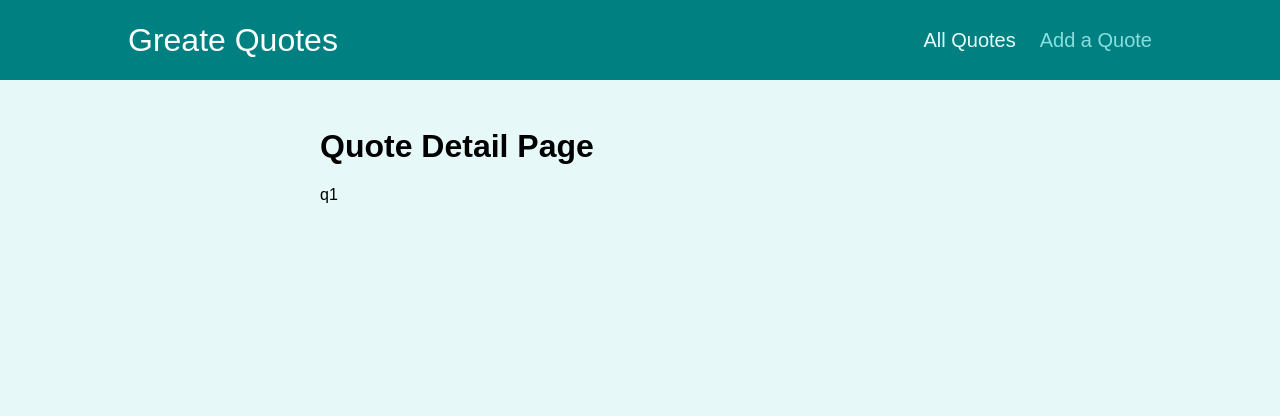
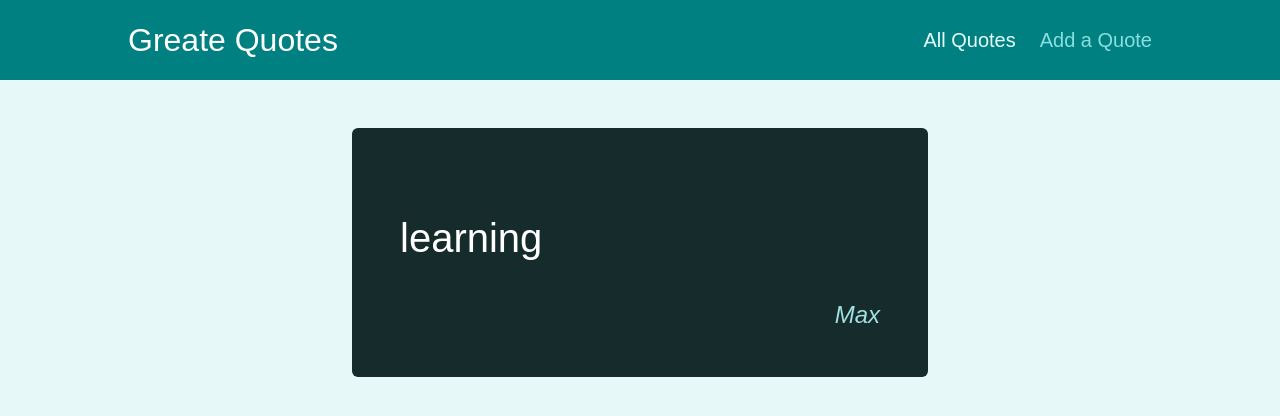
Before and after one commit to Esther-Yang/great-quotes, a React (Create React App) app: page /quotes/q1 in a window 1280 px wide. Shown: the top 416 px of the page. Built offline with nearby package versions, Linux system fonts and the light colour scheme.

Commit message:
Outputting Data on the "Details" Page

```diff
--- a/src/components/quotes/QuoteItem.js
+++ b/src/components/quotes/QuoteItem.js
@@ -1,4 +1,5 @@
-import classes from './QuoteItem.module.css';
+import { Link } from "react-router-dom";
+import classes from "./QuoteItem.module.css";
 
 const QuoteItem = (props) => {
   return (
@@ -9,9 +10,9 @@
         </blockquote>
         <figcaption>{props.author}</figcaption>
       </figure>
-      <a className='btn'>
+      <Link className="btn" to={`/quotes/${props.id}`}>
         View Fullscreen
-      </a>
+      </Link>
     </li>
   );
 };
--- a/src/pages/QuoteDetail.js
+++ b/src/pages/QuoteDetail.js
@@ -1,12 +1,24 @@
 import { Fragment } from "react";
 import { useParams, Route } from "react-router-dom";
 import Comments from "../components/comments/Comments";
+import HighlightedQuote from "../components/quotes/HighlightedQuote";
+
+const DUMMY_QUOTES = [
+  { id: "q1", author: "Max", text: "learning" },
+  { id: "q2", author: "Esther", text: "hello" },
+];
+
 const QuoteDetail = () => {
   const params = useParams();
+
+  const quote = DUMMY_QUOTES.find((quote) => quote.id === params.quoteId);
+  if (!quote) {
+    return <p>No quote found!</p>;
+  }
+
   return (
     <Fragment>
-      <h1>Quote Detail Page</h1>
-      <p>{params.quoteId}</p>
+      <HighlightedQuote text={quote.text} author={quote.author} />
       <Route path={`/quotes/${params.quoteId}/comments`}>
         <Comments />
       </Route>
```
Also changed, not shown: 1 other file (tests, documents, lock files or other folders).
